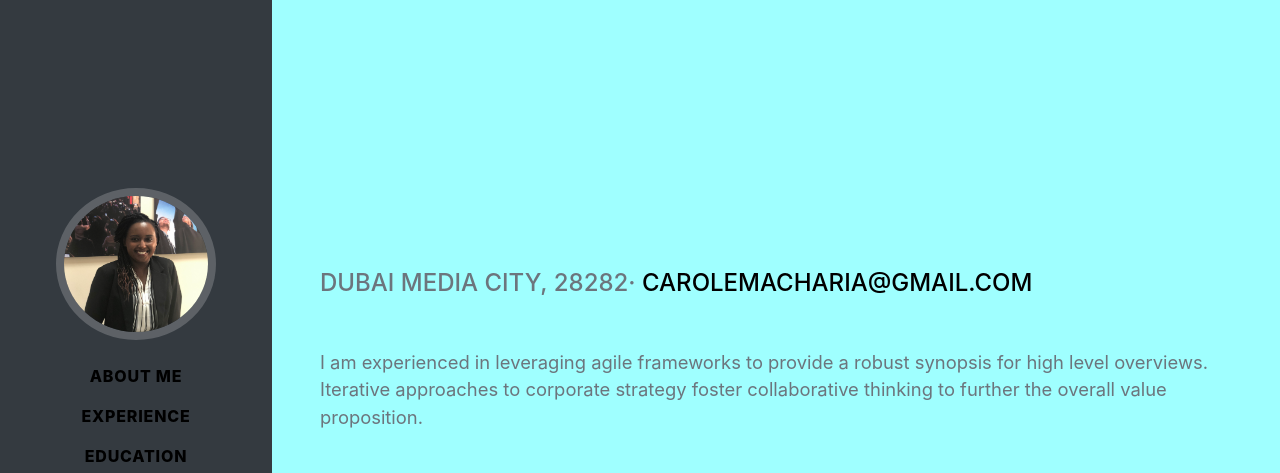
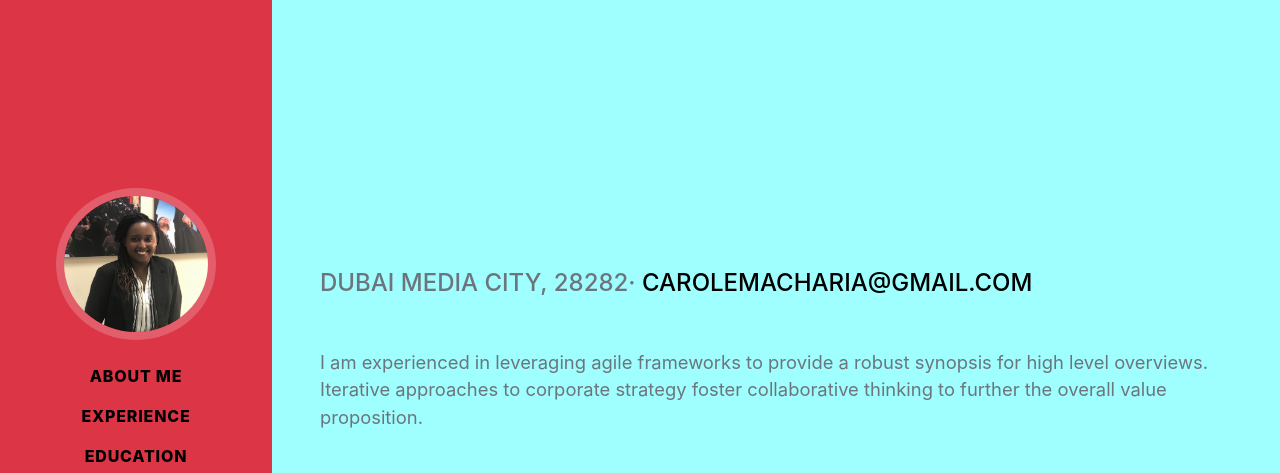
Before and after one commit to carolemacharia/Carolyne-s-Portfolio, a plain HTML site: page index.html in a window 1280 px wide. Shown: the top 473 px of the page. Drawn offline with nearby package versions, Linux system fonts and the light colour scheme; a web font is replaced by a local one.

Commit message:
change dbackground color

```diff
--- a/index.html
+++ b/index.html
@@ -17,7 +17,7 @@
     </head>
     <body id="page-top">
         <!-- Navigation-->
-        <nav class="navbar navbar-expand-lg navbar-danger bg-dark fixed-top" id="sideNav">
+        <nav class="navbar navbar-expand-lg navbar-danger bg-danger fixed-top" id="sideNav">
             <a class="navbar-brand js-scroll-trigger" href="#page-top">
 
                 <span class="d-none d-lg-block"><img class="img-fluid img-profile rounded-circle mx-auto mb-2" src="assets/img/profile.jpg" alt="" /></span>
```
